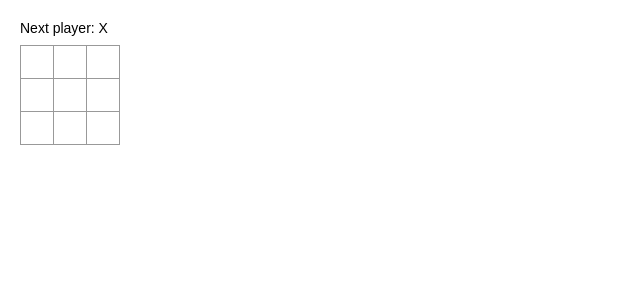
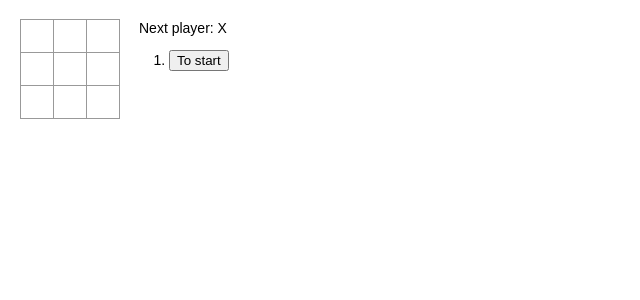
Before and after one commit to Muhitori/react-tutorial, a React (Create React App) app: page / in a window 1280 px wide. Shown: the top 300 px of the page, without its empty margins (0-640 px from the left). Built offline with nearby package versions, Linux system fonts and the light colour scheme.

Commit message:
timelaps

```diff
--- a/src/components/Board.tsx
+++ b/src/components/Board.tsx
@@ -1,75 +1,29 @@
 import React from "react";
 import Square from "./Square";
 
-interface Props {}
+interface Props {
+	squares: string[];
+	onClick: Function;
+}
 
 interface State {
-	squares: Array<string>;
-	isNext: boolean;
 }
 
 class Board extends React.Component<Props, State> {
-	constructor(props: Props) {
-		super(props);
-		this.state = {
-			squares: Array(9),
-			isNext: true
-		};
-	}
+
 	renderSquare(i: number) {
 		return (
 			<Square
-				value={this.state.squares[i]}
-				onClick={() => this.handleClick(i)}
+				value={this.props.squares[i]}
+				onClick={() => this.props.onClick(i)}
 			/>
 		);
 	}
 
-	handleClick(i: number) {
-		const squares = [...this.state.squares];
-		if (this.calculateWinner(squares) || squares[i]) {
-			return;
-		}
-		squares[i] = this.state.isNext ? "X" : "O";
-		this.setState({ squares: squares, isNext: !this.state.isNext });
-	}
-
-	calculateWinner(squares: Array<string>) {
-		const lines = [
-			[0, 1, 2],
-			[3, 4, 5],
-			[6, 7, 8],
-			[0, 3, 6],
-			[1, 4, 7],
-			[2, 5, 8],
-			[0, 4, 8],
-			[2, 4, 6]
-		];
-		for (let i = 0; i < lines.length; i++) {
-			const [a, b, c] = lines[i];
-			if (
-				squares[a] &&
-				squares[a] === squares[b] &&
-				squares[a] === squares[c]
-			) {
-				return squares[a];
-			}
-		}
-		return null;
-	}
-
 	render() {
-		const winner = this.calculateWinner(this.state.squares);
-		let status;
-		if (winner) {
-			status = "Winner is " + winner;
-		} else {
-			status = "Next player: " + (this.state.isNext ? "X" : "O");
-		}
 
 		return (
 			<div>
-				<div className='status'>{status}</div>
 				<div className='board-row'>
 					{this.renderSquare(0)}
 					{this.renderSquare(1)}
--- a/src/components/Game.tsx
+++ b/src/components/Game.tsx
@@ -1,16 +1,104 @@
 import React from "react";
 import Board from "./Board";
 
-class Game extends React.Component {
+interface Props {}
+
+interface State {
+	history: { squares: string[] }[];
+	isNext: boolean;
+	stepNumber: number;
+}
+
+class Game extends React.Component<Props, State> {
+	constructor(props: Props) {
+		super(props);
+		this.state = {
+			history: [
+				{
+					squares: Array(9)
+				}
+			],
+			isNext: true,
+			stepNumber: 0
+		};
+	}
+
+	handleClick(i: number) {
+		const history = this.state.history.slice(0, this.state.stepNumber + 1);
+		const current = history[history.length - 1];
+		const squares = [...current.squares];
+
+		if (this.calculateWinner(squares) || squares[i]) {
+			return;
+		}
+		squares[i] = this.state.isNext ? "X" : "O";
+		this.setState({
+			history: history.concat([{ squares: squares }]),
+			isNext: !this.state.isNext,
+			stepNumber: history.length
+		});
+	}
+
+	calculateWinner(squares: Array<string>) {
+		const lines = [
+			[0, 1, 2],
+			[3, 4, 5],
+			[6, 7, 8],
+			[0, 3, 6],
+			[1, 4, 7],
+			[2, 5, 8],
+			[0, 4, 8],
+			[2, 4, 6]
+		];
+		for (let i = 0; i < lines.length; i++) {
+			const [a, b, c] = lines[i];
+			if (
+				squares[a] &&
+				squares[a] === squares[b] &&
+				squares[a] === squares[c]
+			) {
+				return squares[a];
+			}
+		}
+		return null;
+	}
+
+	jumpTo(step: number) {
+		this.setState({ stepNumber: step, isNext: step % 2 === 0 });
+	}
+
 	render() {
+		const history = this.state.history;
+		const current = history[this.state.stepNumber].squares;
+		const winner = this.calculateWinner(current);
+
+		const moves = history.map((step, move) => {
+			const desc = move ? "To move #" + move : "To start";
+			return (
+				<li key={move}>
+					<button onClick={() => this.jumpTo(move)}> {desc}</button>
+				</li>
+			);
+		});
+
+		let status;
+		if (winner) {
+			status = "Winner is " + winner;
+		} else {
+			status = "Next player: " + (this.state.isNext ? "X" : "O");
+		}
+
 		return (
 			<div className='game'>
 				<div className='game-board'>
-					<Board />
+					<Board
+						squares={current}
+						onClick={(i: number) => this.handleClick(i)}
+					/>
 				</div>
 				<div className='game-info'>
-					<div>{/* status */}</div>
-					<ol>{/* TODO */}</ol>
+					<div className='status'>{status}</div>
+					<ol>{moves}</ol>
 				</div>
 			</div>
 		);
--- a/src/components/Square.tsx
+++ b/src/components/Square.tsx
@@ -5,11 +5,8 @@
 	onClick: Function
 }
 
-interface State {
-	value?: string;
-}
 
-class Square extends React.Component<Props, State> {
+class Square extends React.Component<Props> {
 	render() {
 		return (
 			<button
```
